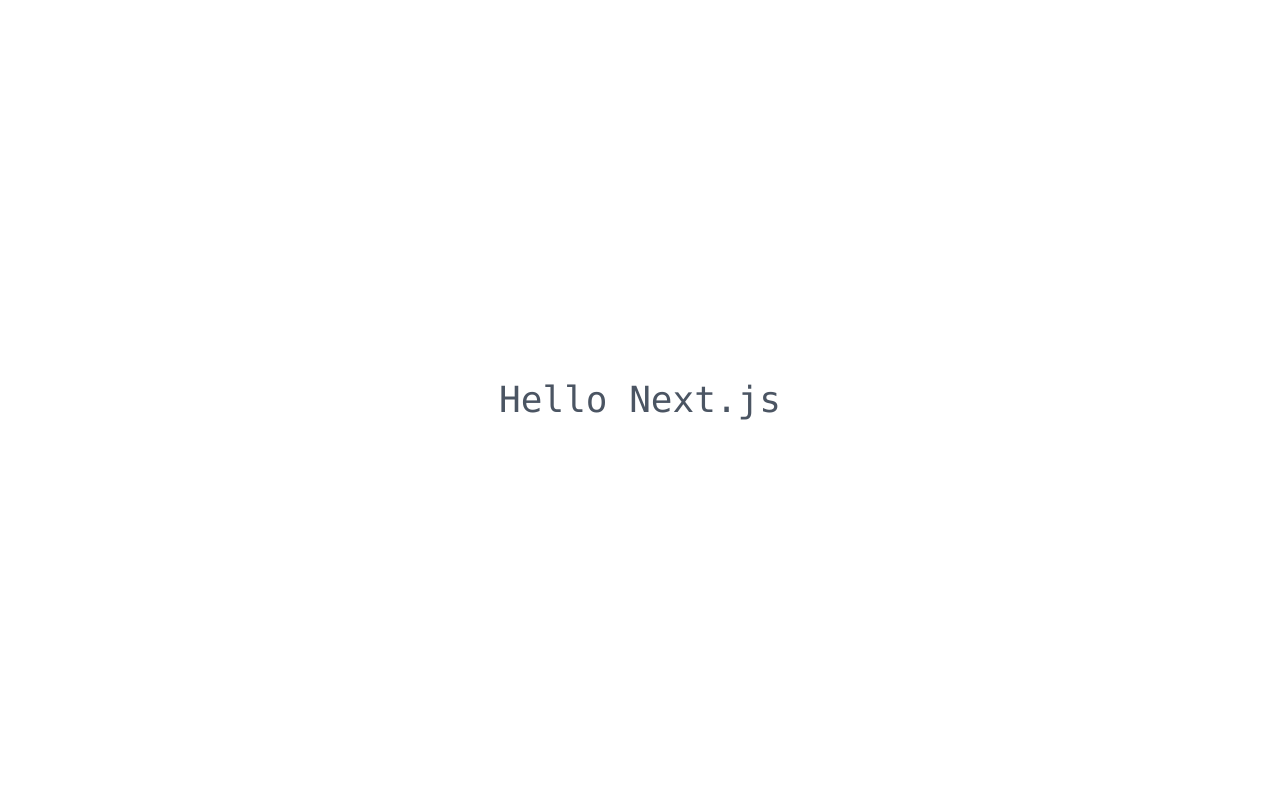
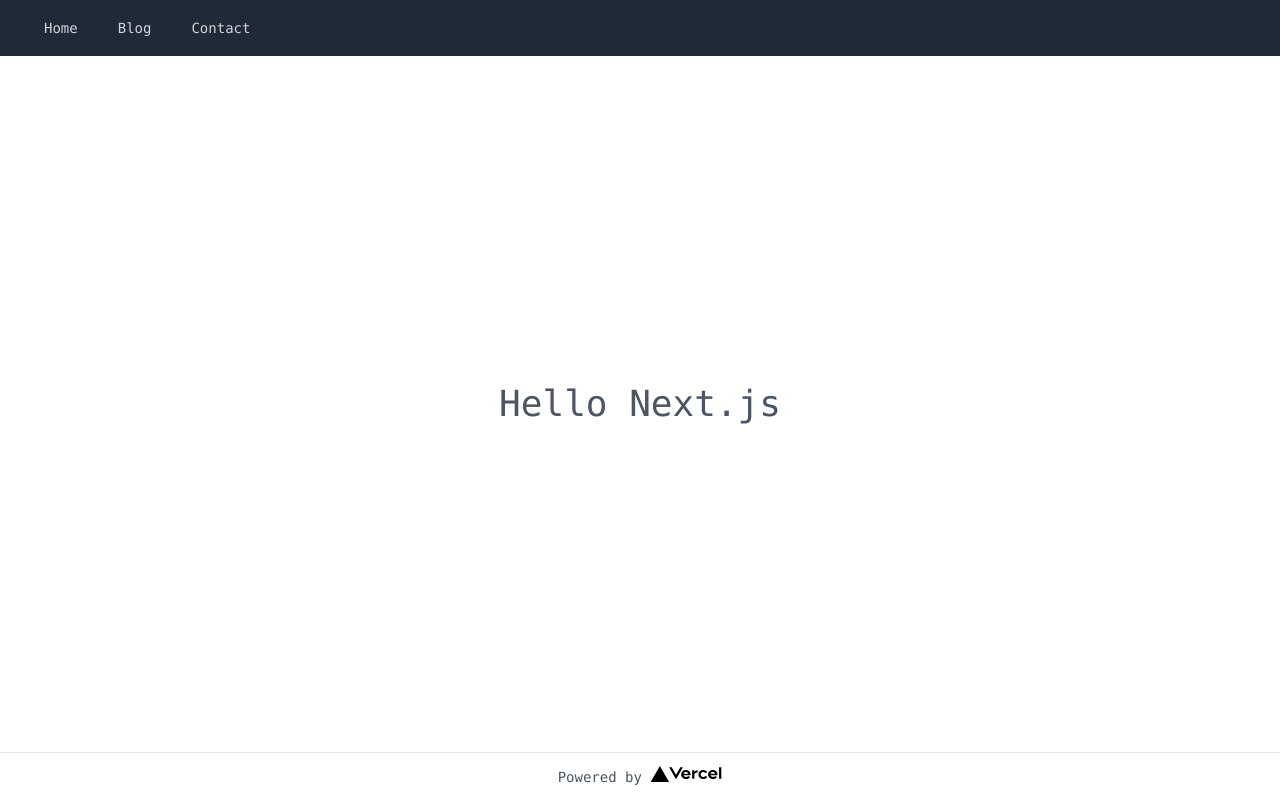
Before and after one commit to takayuki-s/next_hp, a Next.js app: page / in a window 1280 px wide. Built offline with nearby package versions, Linux system fonts and the light colour scheme.

Commit message:
レイアウトコンポーネント（ページ遷移、ヘッダーフッター）

```diff
--- a/components/Layout.js
+++ b/components/Layout.js
@@ -1,4 +1,5 @@
 import Head from "next/head";
+import Image from "next/image";
 import Link from "next/link";
 
 export const Layout = ({ children, title = "HP by Nextjs"}) => {
@@ -9,11 +10,42 @@
       </Head>
       <header>
         <nav className="bg-gray-800 w-screen">
+          <div className="flex items-center pl-8 h-14">
+            <div className="flex space-x-4">
+              <Link href="/">
+                <a className="text-gray-300 hover:bg-gray-700 px-3 py-2 rounded">
+                  Home
+                </a>
+              </Link>
+              <Link href="/blog-page">
+                <a className="text-gray-300 hover:bg-gray-700 px-3 py-2 rounded">
+                  Blog
+                </a>
+              </Link>
+              <Link href="/contact-page">
+                <a className="text-gray-300 hover:bg-gray-700 px-3 py-2 rounded">
+                  Contact
+                </a>
+              </Link>
+            </div>
+          </div>
         </nav>
       </header>
       <main className="flex flex-1 justify-center items-center flex-col w-screen">
         {children}
       </main>
+      <footer className="w-full h-12 flex justify-center items-center border-t">
+        <a
+          href="https://vercel.com?utm_source=create-next-app&utm_medium=default-template&utm_campaign=create-next-app"
+          target="_blank"
+          rel="noopener noreferrer"
+        >
+          Powered by{' '}
+          <span>
+            <Image src="/vercel.svg" alt="Vercel Logo" width={72} height={16} />
+          </span>
+        </a>
+      </footer>
     </div>
   )
 }
--- a/pages/blog-page.js
+++ b/pages/blog-page.js
@@ -1,9 +1,11 @@
+import { Layout } from "../components/Layout"
+
 const Blog = () => {
   return (
-    <div>
+    <Layout title="Blog">
       Blog page
-    </div>
+    </Layout>
   )
 }
 
-export default blog-page
+export default Blog
--- a/pages/contact-page.js
+++ b/pages/contact-page.js
@@ -1,9 +1,11 @@
+import { Layout } from "../components/Layout"
+
 const Contact = () => {
   return (
-    <div>
+    <Layout title="Contact">
       Contact page
-    </div>
+    </Layout>
   )
 }
 
-export default contact-page
+export default Contact
```
Also changed, not shown: pages/index.js (+0 -12 lines).
